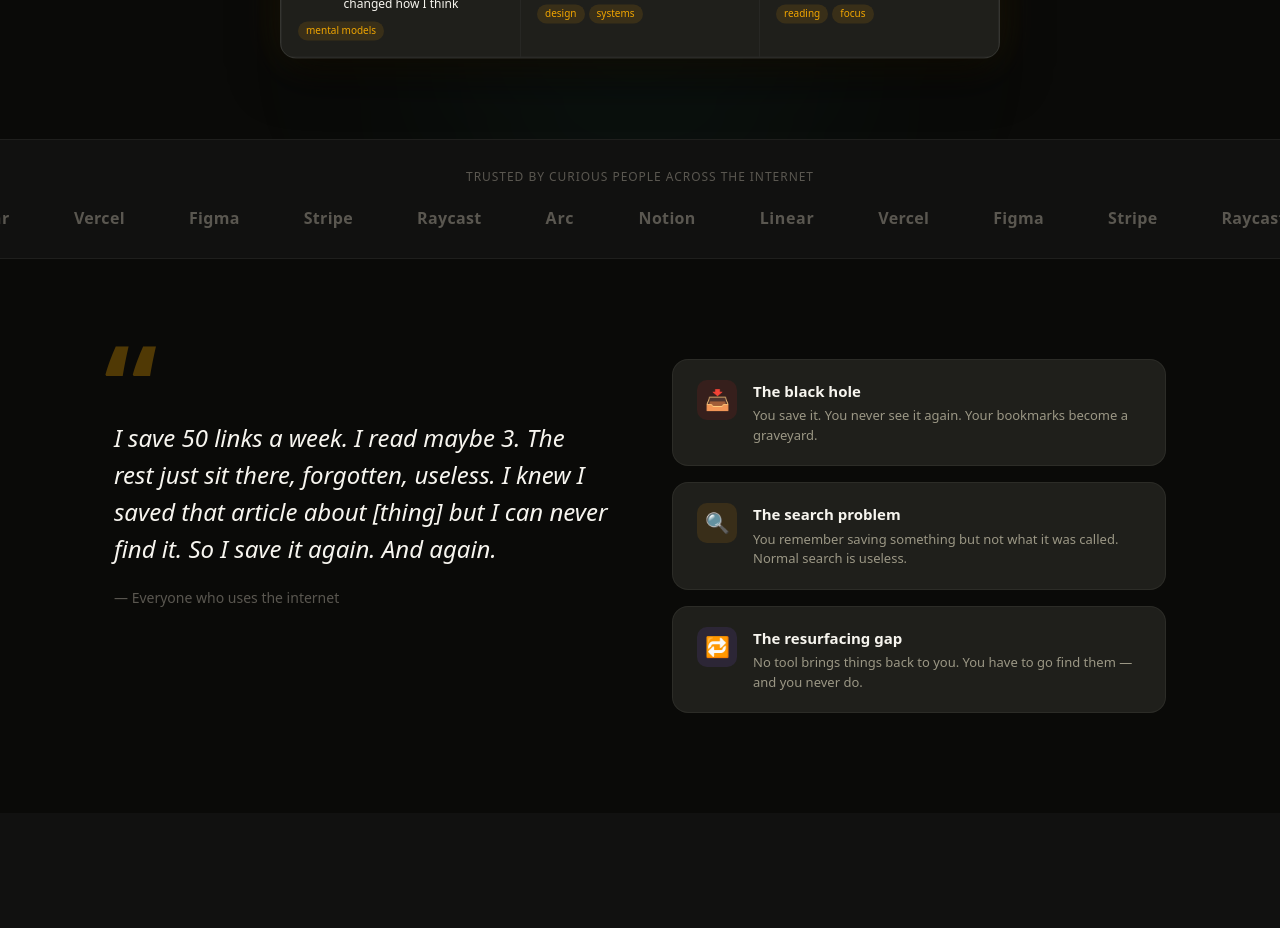
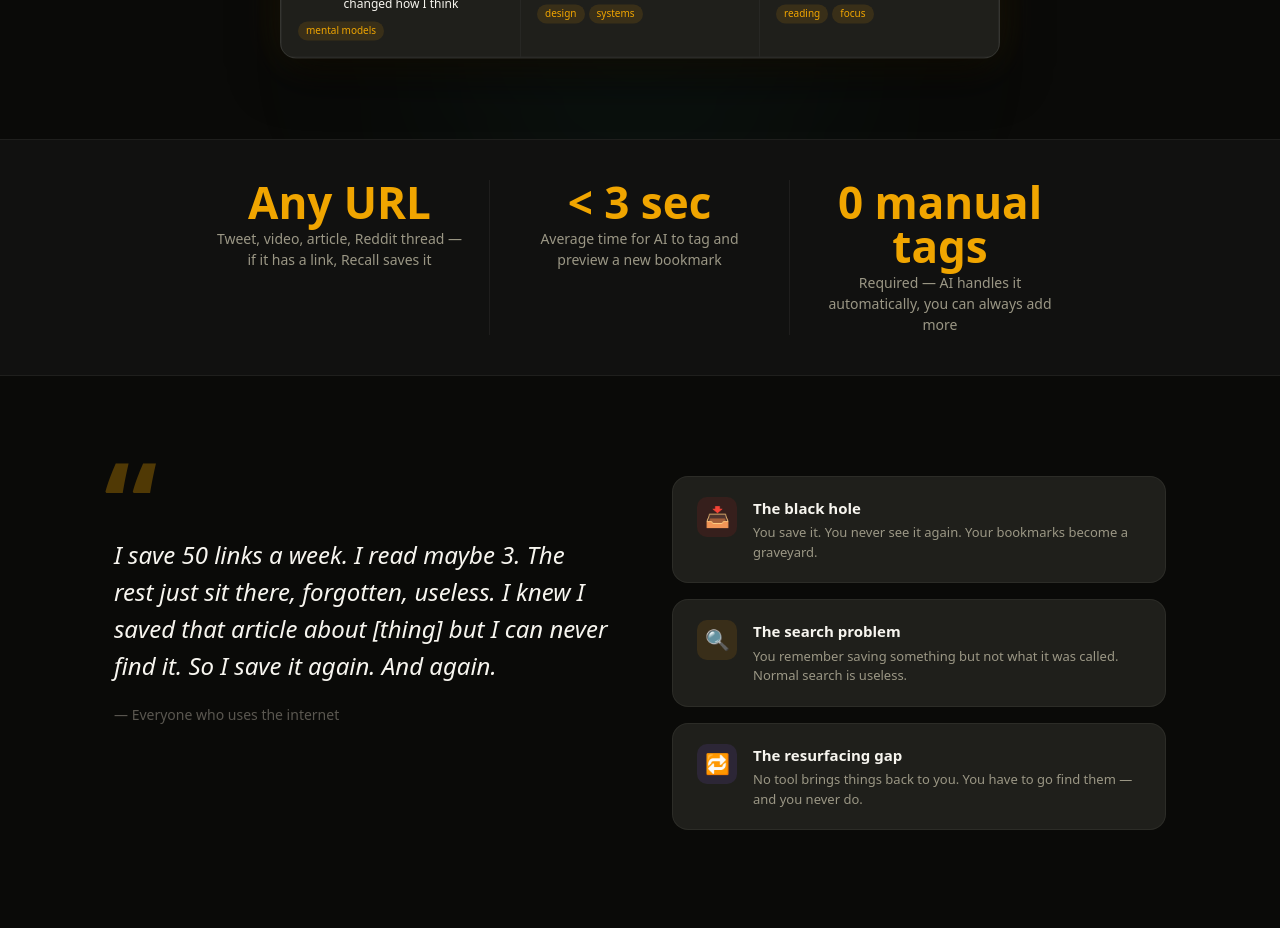
Before and after one commit to MinitJain/recall, a Next.js app in the folder client/: page / in a window 1280 px wide. Shown: the part 1200-2128 px from the top of the page. Built offline with nearby package versions, Linux system fonts and the light colour scheme.

Commit message:
fix: replace fake social proof with honest product stats
Co-Authored-By: Claude Sonnet 4.6 <noreply@anthropic.com>

```diff
--- a/client/src/app/page.tsx
+++ b/client/src/app/page.tsx
@@ -213,30 +213,31 @@ export default function LandingPage() {
         </div>
       </section>
 
-      {/* ── SOCIAL PROOF ───────────────────────────────────────────────── */}
+      {/* ── STATS STRIP ────────────────────────────────────────────────── */}
       <div style={{
         background: "var(--lp-bg-secondary)",
         borderTop: "1px solid var(--lp-border)",
         borderBottom: "1px solid var(--lp-border)",
-        padding: "28px 0", overflow: "hidden",
+        padding: "40px 24px",
       }}>
-        <p style={{ textAlign: "center", fontSize: 12, color: "var(--lp-text-muted)", marginBottom: 20, letterSpacing: "0.08em", textTransform: "uppercase" }}>
-          Trusted by curious people across the internet
-        </p>
-        <div style={{ overflow: "hidden", position: "relative" }}>
-          <div style={{
-            display: "flex", gap: 64, width: "max-content",
-            animation: "marquee 30s linear infinite",
-          }}>
-            {[...BRAND_NAMES, ...BRAND_NAMES].map((name, i) => (
-              <span key={i} style={{
-                fontSize: 16, fontWeight: 600, color: "var(--lp-text-muted)",
-                letterSpacing: name.spacing ?? "0.02em",
-                fontFamily: name.font ?? "inherit",
-                whiteSpace: "nowrap",
-              }}>{name.label}</span>
-            ))}
-          </div>
+        <div style={{
+          maxWidth: 900, margin: "0 auto",
+          display: "grid", gridTemplateColumns: "repeat(3, 1fr)",
+          gap: 0, textAlign: "center",
+        }} className="stats-grid">
+          {STATS.map((s, i) => (
+            <div key={i} style={{
+              padding: "0 24px",
+              borderRight: i < 2 ? "1px solid var(--lp-border)" : "none",
+            }}>
+              <p className="font-display" style={{
+                fontSize: "clamp(28px, 4vw, 44px)", fontWeight: 800,
+                color: "var(--lp-accent)", margin: "0 0 4px",
+                lineHeight: 1,
+              }}>{s.value}</p>
+              <p style={{ fontSize: 14, color: "var(--lp-text-secondary)", margin: 0 }}>{s.label}</p>
+            </div>
+          ))}
         </div>
       </div>
 
@@ -447,6 +448,7 @@ export default function LandingPage() {
 
       {/* ── RESPONSIVE STYLES ─────────────────────────────────────────── */}
       <style>{`
+        .stats-grid { grid-template-columns: repeat(3, 1fr); }
         .nav-buttons { display: flex; align-items: center; gap: 12px; }
         .nav-signin {
           font-size: 14px; font-weight: 500; color: var(--lp-text-secondary);
@@ -474,6 +476,7 @@ export default function LandingPage() {
           transform: translateY(-2px) !important;
         }
         @media (max-width: 768px) {
+          .stats-grid { grid-template-columns: 1fr !important; gap: 24px !important; }
           .nav-buttons { display: none; }
           .problem-grid { grid-template-columns: 1fr !important; gap: 40px !important; }
           .features-grid { grid-template-columns: repeat(2, 1fr) !important; }
@@ -530,14 +533,10 @@ const MOCK_BOOKMARKS = [
   },
 ];
 
-const BRAND_NAMES = [
-  { label: "Notion", font: "system-ui", spacing: "0.02em" },
-  { label: "Linear", font: "system-ui", spacing: "0.04em" },
-  { label: "Vercel", font: "system-ui", spacing: "0.02em" },
-  { label: "Figma", font: "system-ui", spacing: "0.02em" },
-  { label: "Stripe", font: "system-ui", spacing: "0.02em" },
-  { label: "Raycast", font: "system-ui", spacing: "0.02em" },
-  { label: "Arc", font: "system-ui", spacing: "0.06em" },
+const STATS = [
+  { value: "Any URL", label: "Tweet, video, article, Reddit thread — if it has a link, Recall saves it" },
+  { value: "< 3 sec", label: "Average time for AI to tag and preview a new bookmark" },
+  { value: "0 manual tags", label: "Required — AI handles it automatically, you can always add more" },
 ];
 
 const PAIN_POINTS = [
```
